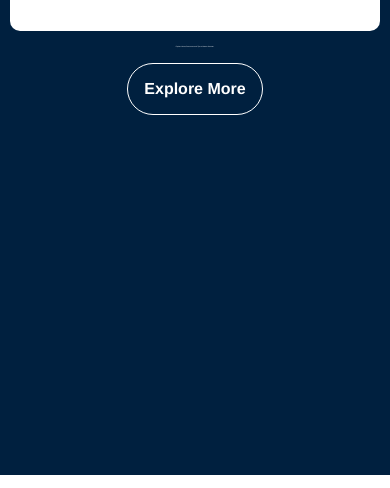
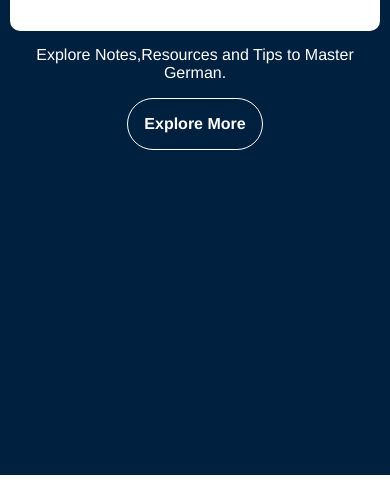
Before and after one commit to AmozVoid/deutsch-lite, a plain HTML site: page index.html in a window 390 px wide. Shown: the part 355-843 px from the top of the page. Drawn offline with Linux system fonts and the light colour scheme.

Commit message:
again tweking

```diff
--- a/index.css
+++ b/index.css
@@ -208,7 +208,7 @@ footer{
     .hero-section p{
         text-align: center;
         margin: 4%;
-        font-size: 0.1rem;
+        font-size: 1rem;
     }
 
   }
```
